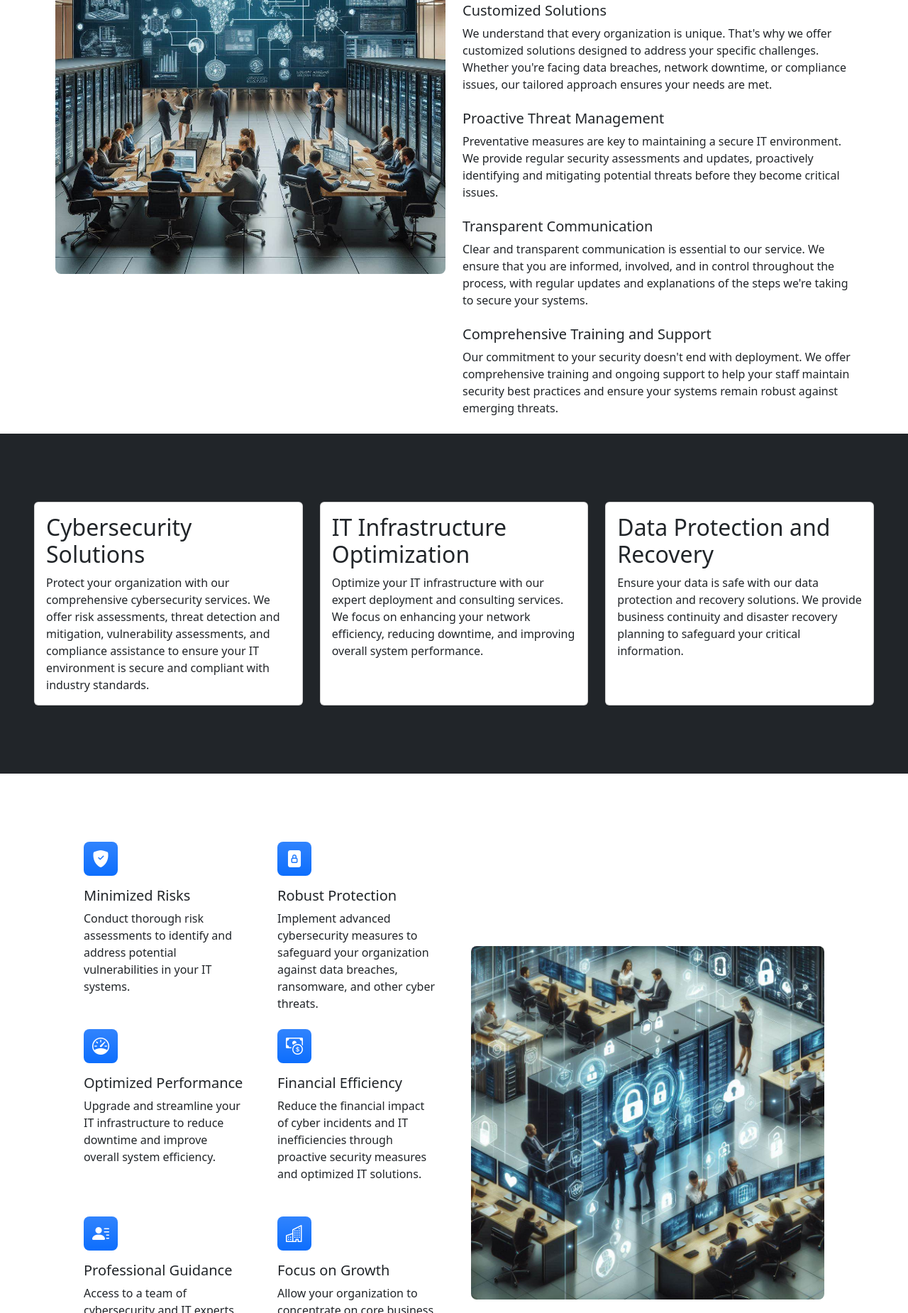
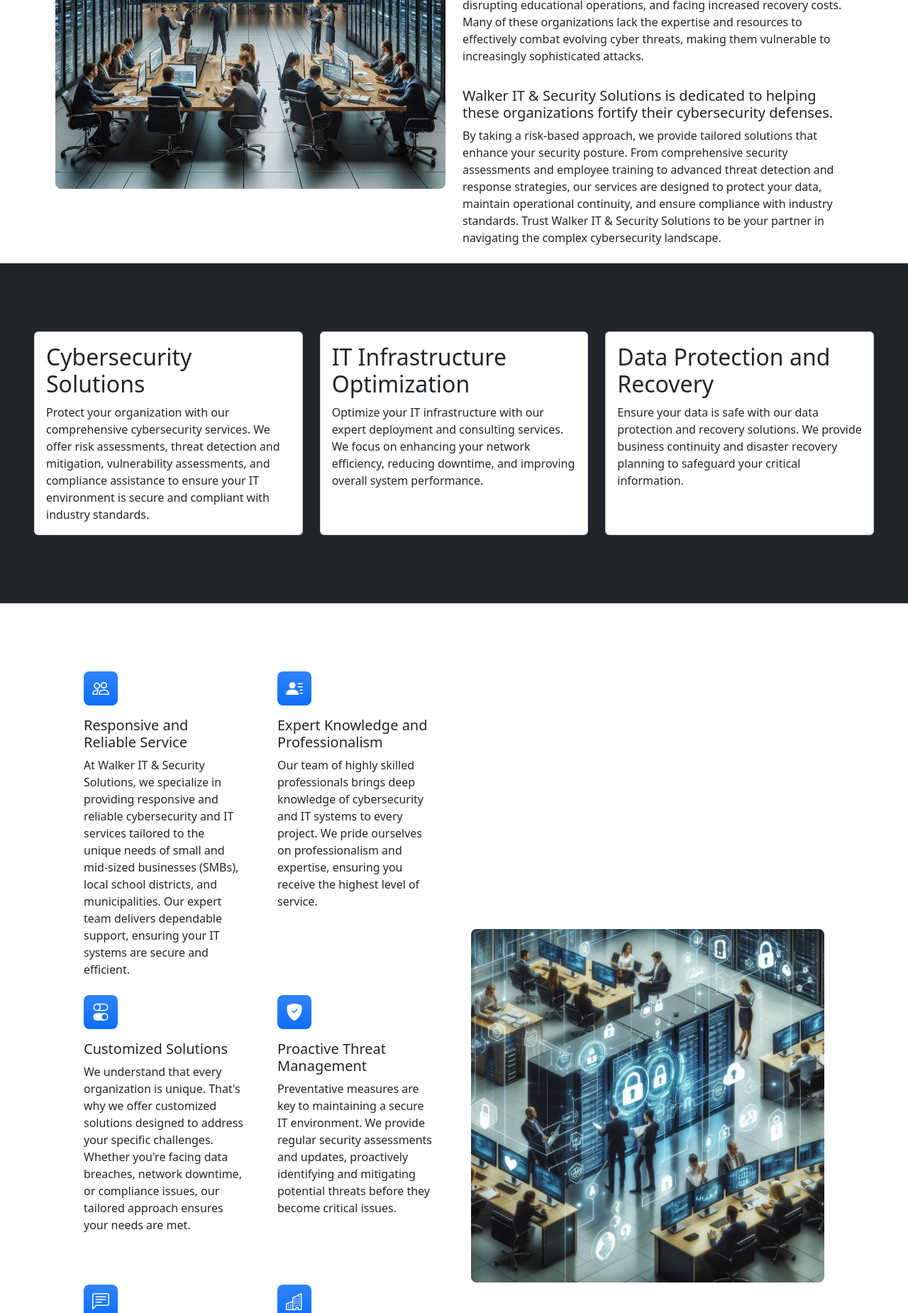
Before and after one commit to DevSecWalker/Walker-IT-Security, a plain HTML site: page index.html in a window 1280 px wide. Shown: the part 950-2800 px from the top of the page at 71% size. Drawn offline with nearby package versions, Linux system fonts and the light colour scheme.

Commit message:
Update index.html

```diff
--- a/index.html
+++ b/index.html
@@ -24,7 +24,7 @@
                         <ul class="navbar-nav ms-auto mb-2 mb-lg-0">
                             <!-- <li class="nav-item"><a class="nav-link" href="index.html">Home</a></li>-->
                             <!-- <li class="nav-item"><a class="nav-link" href="about.html">About</a></li> -->
-                            <!-- <li class="nav-item"><a class="nav-link" href="pricing.html">Pricing</a></li> -->
+                            <li class="nav-item"><a class="nav-link" href="#services">Services</a></li>
                             <li class="nav-item"><a class="nav-link" href="#faq">FAQ</a></li>
                             <li class="nav-item"><a class="nav-link" href="#contact">Contact</a></li>
                             <!-- <li class="nav-item dropdown">
@@ -75,50 +75,26 @@
                             <div class="row gx-4 row-cols-1 row-cols-md">
                                 <div class="col mb-2 h-100">
                                     <h2 class="h5">
-                                        Responsive and Reliable Service
+                                        In today's digital age, small and mid-sized businesses (SMBs), local school districts and municipalities face significant cybersecurity threats.
                                     </h2>
                                     <p class="mb-0">
-                                        At Walker IT & Security Solutions, we specialize in providing responsive and reliable cybersecurity and IT services tailored to the unique needs of small and mid-sized businesses (SMBs), local school districts, and municipalities. Our expert team delivers dependable support, ensuring your IT systems are secure and efficient.
+                                        According to the 2024 Verizon Data Breach Investigations Report, these organizations are prime targets for cyberattacks due to their often-limited security resources. Common issues include data breaches, malware attacks, and phishing schemes, which can result in severe financial losses, operational disruptions, and reputational damage.
                                     </p>
                                 </div>
                                 <div class="col mb-2 h-100">
                                     <h2 class="h5">
-                                        Expert Knowledge and Professionalism
+                                        The impact of a cyber incident can be devastating.
                                     </h2>
                                     <p class="mb-0">
-                                        Our team of highly skilled professionals brings deep knowledge of cybersecurity and IT systems to every project. We pride ourselves on professionalism and expertise, ensuring you receive the highest level of service.
+                                        For SMBs, a single breach can compromise sensitive customer data, leading to loss of trust and potential legal ramifications. Local school districts, on the other hand, risk exposing student information, disrupting educational operations, and facing increased recovery costs. Many of these organizations lack the expertise and resources to effectively combat evolving cyber threats, making them vulnerable to increasingly sophisticated attacks.
                                     </p>
                                 </div>
                                 <div class="col h-100">
                                     <h2 class="h5">
-                                        Customized Solutions
+                                        Walker IT & Security Solutions is dedicated to helping these organizations fortify their cybersecurity defenses.
                                     </h2>
                                     <p class="mb-0">
-                                        We understand that every organization is unique. That's why we offer customized solutions designed to address your specific challenges. Whether you're facing data breaches, network downtime, or compliance issues, our tailored approach ensures your needs are met.
-                                    </p>
-                                </div>
-                                <div class="col h-100">
-                                    <h2 class="h5">
-                                        Proactive Threat Management
-                                    </h2>
-                                    <p class="mb-0">
-                                        Preventative measures are key to maintaining a secure IT environment. We provide regular security assessments and updates, proactively identifying and mitigating potential threats before they become critical issues.
-                                    </p>
-                                </div>
-                                <div class="col h-100">
-                                    <h2 class="h5">
-                                        Transparent Communication
-                                    </h2>
-                                    <p class="mb-0">
-                                        Clear and transparent communication is essential to our service. We ensure that you are informed, involved, and in control throughout the process, with regular updates and explanations of the steps we're taking to secure your systems.
-                                    </p>
-                                </div>
-                                <div class="col h-100">
-                                    <h2 class="h5">
-                                        Comprehensive Training and Support
-                                    </h2>
-                                    <p class="mb-0">
-                                        Our commitment to your security doesn't end with deployment. We offer comprehensive training and ongoing support to help your staff maintain security best practices and ensure your systems remain robust against emerging threats.
+                                        By taking a risk-based approach, we provide tailored solutions that enhance your security posture. From comprehensive security assessments and employee training to advanced threat detection and response strategies, our services are designed to protect your data, maintain operational continuity, and ensure compliance with industry standards. Trust Walker IT & Security Solutions to be your partner in navigating the complex cybersecurity landscape.
                                     </p>
                                 </div>
                             </div>
@@ -128,7 +104,7 @@
             </section>
 
             <!-- (Benefits) Services Section -->
-            <div class="bg-dark gx-5 gx-lg-5" id="features">
+            <div class="bg-dark gx-5 gx-lg-5" id="services">
                 <div class="row px-5 py-5">
                     <div class="col-md-4 my-5">
                         <div class="card h-100">
@@ -180,41 +156,53 @@
                 </div>
             </div>
             Testimonial section-->
-            <!-- Features section-->
-            <section class="py-5">
+            <!-- Features section-->                        <!--Update bootstrapIcons-->
+            <section class="py-5" id="features">
                 <div class="container px-5 my-5">
                     <div class="row gx-5">
                         <div class="col-lg-6">
                             <div class="row gx-5 row-cols-1 row-cols-md-2">
                                 <div class="col h-100">
-                                    <div class="feature bg-primary bg-gradient text-white rounded-3 mb-3"><i class="bi bi-shield-fill-check"></i></div>
-                                    <h2 class="h5">Minimized Risks</h2>
-                                    <p class="mb-0">Conduct thorough risk assessments to identify and address potential vulnerabilities in your IT systems.</p>
+                                    <div class="feature bg-primary bg-gradient text-white rounded-3 mb-3"><i class="bi bi-people"></i></div>
+                                    <h2 class="h5">Responsive and Reliable Service</h2>
+                                    <p class="mb-0">
+                                        At Walker IT & Security Solutions, we specialize in providing responsive and reliable cybersecurity and IT services tailored to the unique needs of small and mid-sized businesses (SMBs), local school districts, and municipalities. Our expert team delivers dependable support, ensuring your IT systems are secure and efficient.
+                                    </p>
                                 </div>
                                 <div class="col h-100">
-                                    <div class="feature bg-primary bg-gradient text-white rounded-3 mb-3"><i class="bi bi-file-lock-fill"></i></div>
-                                    <h2 class="h5">Robust Protection</h2>
-                                    <p class="mb-0">Implement advanced cybersecurity measures to safeguard your organization against data breaches, ransomware, and other cyber threats.</p>
+                                    <div class="feature bg-primary bg-gradient text-white rounded-3 mb-3"><i class="bi bi-person-lines-fill"></i></div>
+                                    <h2 class="h5">Expert Knowledge and Professionalism</h2>
+                                    <p class="mb-0">
+                                        Our team of highly skilled professionals brings deep knowledge of cybersecurity and IT systems to every project. We pride ourselves on professionalism and expertise, ensuring you receive the highest level of service.
+                                    </p>
                                 </div>
                                 <div class="col mb-5 h-100">
-                                    <div class="feature bg-primary bg-gradient text-white rounded-3 mb-3"><i class="bi bi-speedometer"></i></div>
-                                    <h2 class="h5">Optimized Performance</h2>
-                                    <p class="mb-0">Upgrade and streamline your IT infrastructure to reduce downtime and improve overall system efficiency.</p>
+                                    <div class="feature bg-primary bg-gradient text-white rounded-3 mb-3"><i class="bi bi-toggles"></i></div>
+                                    <h2 class="h5">Customized Solutions</h2>
+                                    <p class="mb-0"> <!--FIx this one to include starting or upgrading their security-->
+                                        We understand that every organization is unique. That's why we offer customized solutions designed to address your specific challenges. Whether you're facing data breaches, network downtime, or compliance issues, our tailored approach ensures your needs are met.
+                                    </p>
                                 </div>
                                 <div class="col mb-5 mb-md-0 h-100">
-                                    <div class="feature bg-primary bg-gradient text-white rounded-3 mb-3"><i class="bi bi-cash-coin"></i></div>
-                                    <h2 class="h5">Financial Efficiency</h2>
-                                    <p class="mb-0">Reduce the financial impact of cyber incidents and IT inefficiencies through proactive security measures and optimized IT solutions.</p>
+                                    <div class="feature bg-primary bg-gradient text-white rounded-3 mb-3"><i class="bi bi-shield-fill-check"></i></div>
+                                    <h2 class="h5">Proactive Threat Management</h2>
+                                    <p class="mb-0">
+                                        Preventative measures are key to maintaining a secure IT environment. We provide regular security assessments and updates, proactively identifying and mitigating potential threats before they become critical issues.
+                                    </p>
                                 </div>
                                 <div class="col mb-5 h-100">
-                                    <div class="feature bg-primary bg-gradient text-white rounded-3 mb-3"><i class="bi bi-person-lines-fill"></i></div>
-                                    <h2 class="h5">Professional Guidance</h2>
-                                    <p class="mb-0">Access to a team of cybersecurity and IT experts who provide ongoing support and consultation tailored to your needs.</p>
+                                    <div class="feature bg-primary bg-gradient text-white rounded-3 mb-3"><i class="bi bi-chat-left-text"></i></div>
+                                    <h2 class="h5">Transparent Communication</h2>
+                                    <p class="mb-0">
+                                        Clear and transparent communication is essential to our service. We ensure that you are informed, involved, and in control throughout the process, with regular updates and explanations of the steps we're taking to secure your systems.
+                                    </p>
                                 </div>
                                 <div class="col mb-5 h-100">
                                     <div class="feature bg-primary bg-gradient text-white rounded-3 mb-3"><i class="bi bi-building"></i></div>
-                                    <h2 class="h5">Focus on Growth</h2>
-                                    <p class="mb-0">Allow your organization to concentrate on core business activities and growth, with the confidence that your IT systems are secure and reliable.</p>
+                                    <h2 class="h5">Comprehensive Training and Support</h2>
+                                    <p class="mb-0">
+                                        Our commitment to your security doesn't end with deployment. We offer comprehensive training and ongoing support to help your staff maintain security best practices and ensure your systems remain robust against emerging threats.
+                                    </p>
                                 </div>
                             </div>
                         </div>
```
